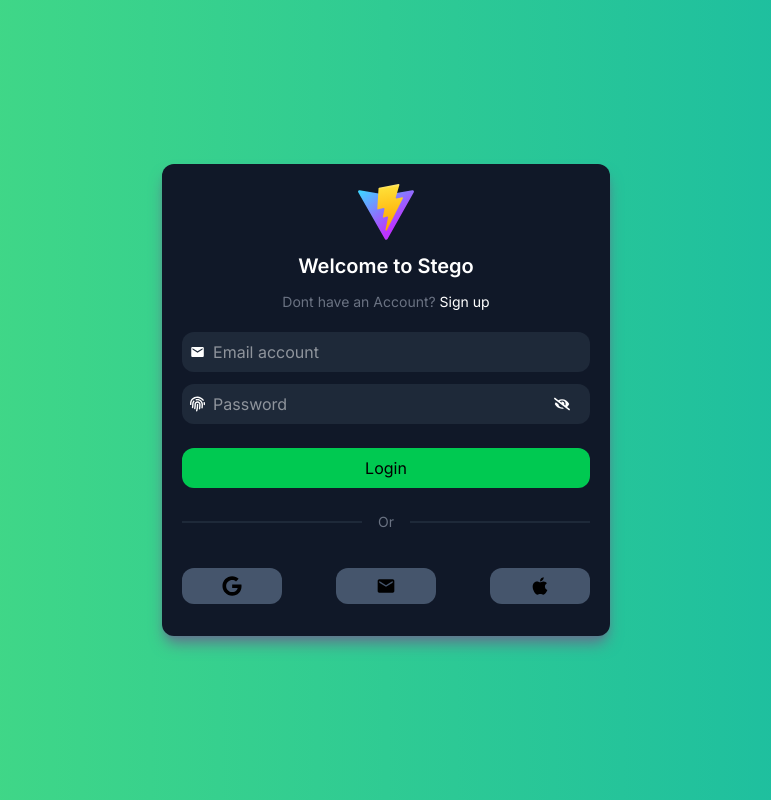
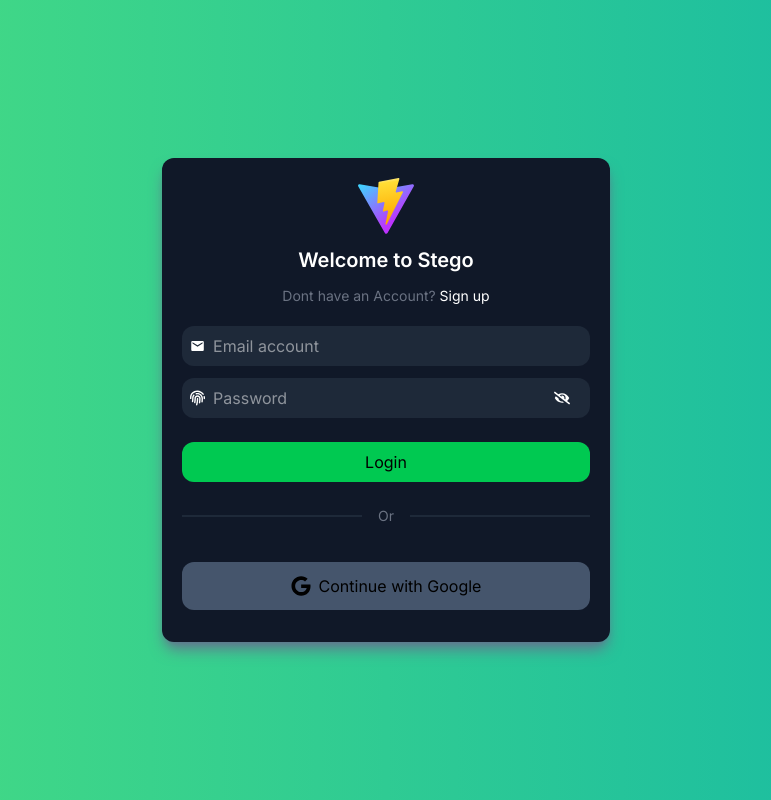
Before and after one commit to VKshetty268/stego, a React (Vite) app in the folder frontend/: page / in a window 1280 px wide. Shown: the whole page, without its empty margins (254-1025 px from the left). Built offline with nearby package versions, Linux system fonts and the light colour scheme.

Commit message:
Adding fixes to log in and register

```diff
--- a/frontend/src/pages/Login.tsx
+++ b/frontend/src/pages/Login.tsx
@@ -1,5 +1,6 @@
+// src/pages/Login.tsx
 import { MdEmail } from "react-icons/md";
-import { FaFingerprint, FaEye, FaEyeSlash, FaGoogle, FaApple } from "react-icons/fa";
+import { FaFingerprint, FaEye, FaEyeSlash, FaGoogle } from "react-icons/fa";
 import { useState } from "react";
 import { useNavigate } from "react-router-dom";
 import { useGoogleLogin } from "@react-oauth/google";
@@ -69,14 +70,6 @@
 
   const handleGoogleLogin = () => {
     googleLogin();
-  };
-
-  // ------------------ Placeholders for other social logins ------------------
-  const handleEmailLogin = () => {
-    alert("Email login (magic link) not implemented yet.");
-  };
-  const handleAppleLogin = () => {
-    alert("Apple login not implemented yet.");
   };
 
   return (
@@ -151,26 +144,15 @@
           <div className="w-2/3 h-[2px] bg-gray-800"></div>
         </div>
 
-        {/* Social Buttons */}
-        <div className="relative w-full flex items-center justify-between py-3">
-          <div
+        {/* Google Only Button (stretched full width) */}
+        <div className="relative w-full py-3">
+          <button
             onClick={handleGoogleLogin}
-            className="p-2 md:px-10 bg-slate-600 cursor-pointer rounded-xl hover:bg-slate-700"
+            className="flex items-center justify-center gap-2 w-full p-3 bg-slate-600 cursor-pointer rounded-xl hover:bg-slate-700"
           >
             <FaGoogle className="text-lg md:text-xl" />
-          </div>
-          <div
-            onClick={handleEmailLogin}
-            className="p-2 md:px-10 bg-slate-600 cursor-pointer rounded-xl hover:bg-slate-700"
-          >
-            <MdEmail className="text-lg md:text-xl" />
-          </div>
-          <div
-            onClick={handleAppleLogin}
-            className="p-2 md:px-10 bg-slate-600 cursor-pointer rounded-xl hover:bg-slate-700"
-          >
-            <FaApple className="text-lg md:text-xl" />
-          </div>
+            <span className="text-sm md:text-base">Continue with Google</span>
+          </button>
         </div>
       </div>
     </div>
--- a/frontend/src/pages/Register.tsx
+++ b/frontend/src/pages/Register.tsx
@@ -1,7 +1,7 @@
+// src/pages/Register.tsx
 import { useState } from "react";
 import { MdEmail, MdPhone } from "react-icons/md";
-import { FaFingerprint, FaBuilding } from "react-icons/fa";
-import { FaEye, FaEyeSlash, FaUser } from "react-icons/fa";
+import { FaFingerprint, FaBuilding, FaEye, FaEyeSlash, FaUser } from "react-icons/fa";
 import { useNavigate } from "react-router-dom";
 
 const Register = () => {
@@ -41,7 +41,7 @@
         throw new Error(data.error || "Registration failed");
       }
 
-      navigate("/dashboard"); // redirect on success
+      navigate("/dashboard");
     } catch (err: any) {
       setError(err.message);
     } finally {
@@ -64,10 +64,7 @@
           </span>
         </p>
 
-        <form
-          onSubmit={handleSubmit}
-          className="w-full flex flex-col gap-3 mt-2"
-        >
+        <form onSubmit={handleSubmit} className="w-full flex flex-col gap-3 mt-2">
           {/* Name */}
           <div className="w-full flex items-center bg-gray-800 p-2 rounded-xl gap-2">
             <FaUser className="text-white" />
@@ -158,6 +155,14 @@
             {loading ? "Registering..." : "Register"}
           </button>
         </form>
+
+        {/* Back to Login Button */}
+        <button
+          onClick={() => navigate("/")}
+          className="w-full p-2 bg-gray-700 rounded-xl mt-3 hover:bg-gray-600 text-sm md:text-base"
+        >
+          Back to Login
+        </button>
       </div>
     </div>
   );
```
